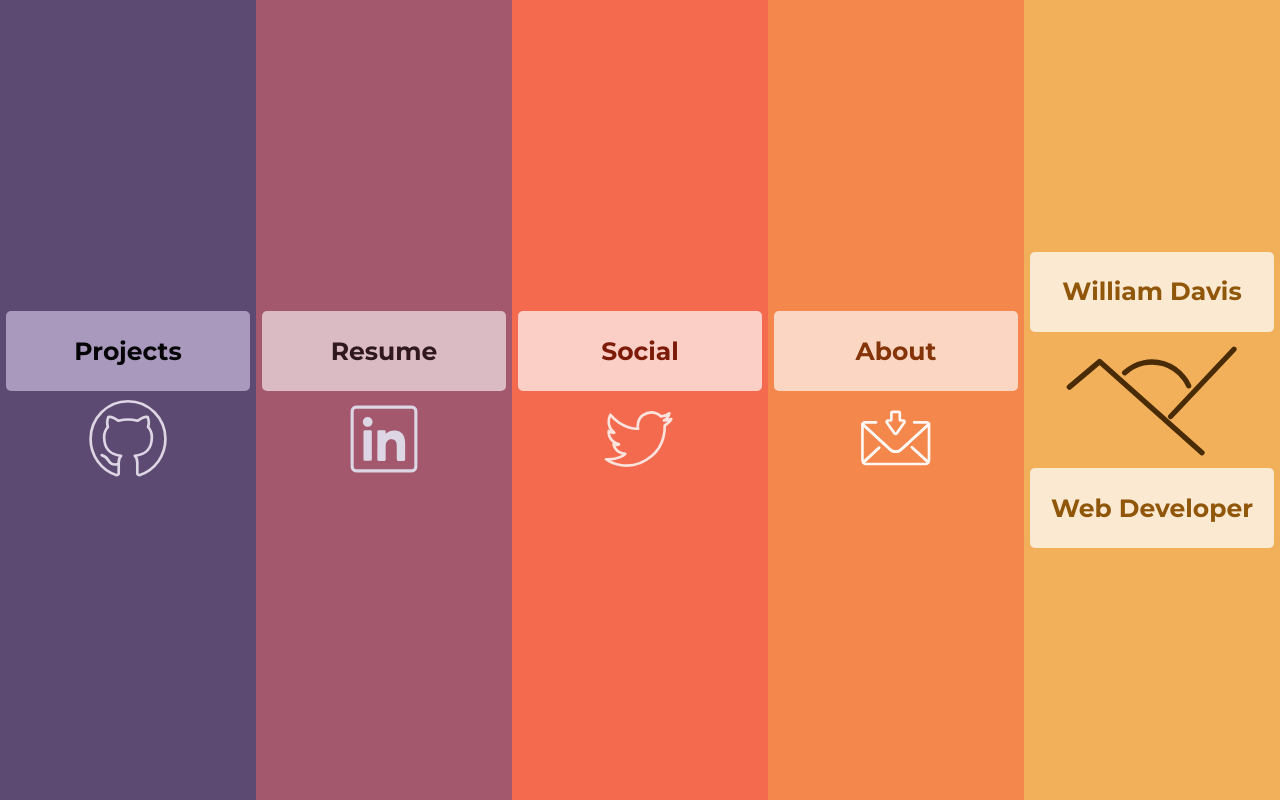
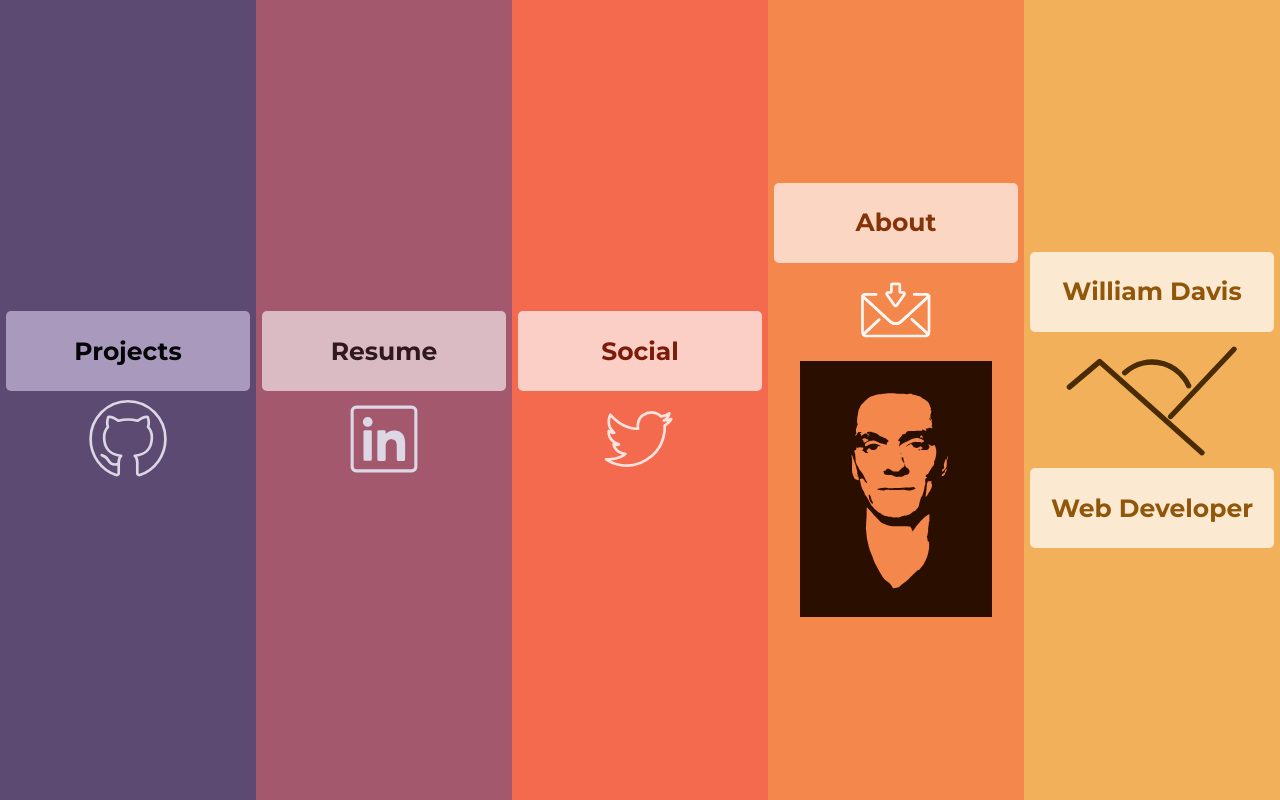
Before and after one commit to dayvista/portfolio-website, a React app: page /social in a window 1280 px wide. Built offline with nearby package versions, Linux system fonts and the light colour scheme.

Commit message:
Messed with selfie SVG.

```diff
--- a/src/components/App.js
+++ b/src/components/App.js
@@ -82,6 +82,7 @@ const App = () => {
           >
             <Icon name="email" />
           </a>
+          <Icon name="selfie" />
         </section>
         <section className="titles-section">
           <div className="title-text titles-title">
--- a/src/components/Icon/IconIndex.js
+++ b/src/components/Icon/IconIndex.js
@@ -9,6 +9,7 @@ import LinkedIn from "./Icons/LinkedIn";
 import Twitter from "./Icons/Twitter";
 import Email from "./Icons/Email";
 import Sunrise from "./Icons/Sunrise";
+import Selfie from "./Icons/Selfie";
 
 const Icon = (props) => {
   switch (props.name) {
@@ -24,6 +25,8 @@ const Icon = (props) => {
       return <Email {...props} />;
     case "sunrise":
       return <Sunrise {...props} />;
+    case "selfie":
+      return <Selfie {...props} />;
     default:
       return <div />;
   }
--- a/src/images/self.svg
+++ b/src/components/Icon/Icons/Selfie.js
@@ -1,13 +1,26 @@
-<?xml version="1.0" standalone="no"?>
-<!DOCTYPE svg PUBLIC "-//W3C//DTD SVG 20010904//EN"
- "http://www.w3.org/TR/2001/REC-SVG-20010904/DTD/svg10.dtd">
-<svg version="1.0" xmlns="http://www.w3.org/2000/svg"
- width="887.000000pt" height="1183.000000pt" viewBox="0 0 887.000000 1183.000000"
- preserveAspectRatio="xMidYMid meet">
+// SVG created at convertio.co
+// 1 to 1 1/3 aspect ratio
 
-<g transform="translate(0.000000,1183.000000) scale(0.100000,-0.100000)"
-fill="#000000" stroke="none">
-<path d="M0 5915 l0 -5915 4435 0 4435 0 0 5915 0 5915 -4435 0 -4435 0 0
+import React from "react";
+
+const Twitter = ({ style = {}, fill = "#2A0F00" }) => (
+  <svg
+    id="selfie"
+    style={style}
+    version="1.0"
+    xmlns="http://www.w3.org/2000/svg"
+    width="887.000000pt"
+    height="1183.000000pt"
+    viewBox="0 0 887.000000 1183.000000"
+    preserveAspectRatio="xMidYMid meet"
+  >
+    <g
+      transform="translate(0.000000,1183.000000) scale(0.100000,-0.100000)"
+      fill={fill}
+      stroke="none"
+    >
+      <path
+        d="M0 5915 l0 -5915 4435 0 4435 0 0 5915 0 5915 -4435 0 -4435 0 0
 -5915z m4420 4410 c8 -5 92 -11 185 -12 182 -3 255 -7 323 -19 32 -5 47 -3 60
 9 12 11 41 17 94 18 70 3 78 1 109 -25 27 -23 40 -27 71 -23 28 4 52 -2 97
 -24 33 -16 81 -32 108 -35 46 -6 133 -42 133 -56 0 -7 116 -88 126 -88 6 0 90
@@ -132,39 +145,63 @@ c9 -12 24 -52 97 -263 15 -44 38 -109 51 -145 13 -36 31 -99 40 -142 8 -42 24
 -51 80 -14 17 -47 76 -74 133 -26 56 -67 133 -91 170 -79 122 -136 241 -172
 363 -20 67 -51 151 -69 187 -65 131 -133 345 -177 557 -4 22 -12 58 -18 80
 -27 109 -40 201 -56 405 -3 41 -10 101 -16 134 -6 32 -7 66 -4 75 4 9 9 88 11
-176 2 88 8 187 13 220 5 33 9 164 10 290 1 127 4 238 7 247 5 16 34 15 34 -2z"/>
-<path d="M5484 7736 c-19 -15 -19 -15 1 -30 11 -8 25 -16 31 -16 18 0 26 31
-13 46 -14 18 -21 17 -45 0z"/>
-<path d="M4640 7550 c-12 -7 -12 -12 -3 -21 9 -9 16 -9 28 1 29 24 9 42 -25
-20z"/>
-<path d="M4697 7374 c-25 -25 20 -151 75 -209 15 -16 28 -41 28 -55 0 -20 2
+176 2 88 8 187 13 220 5 33 9 164 10 290 1 127 4 238 7 247 5 16 34 15 34 -2z"
+      />
+      <path
+        d="M5484 7736 c-19 -15 -19 -15 1 -30 11 -8 25 -16 31 -16 18 0 26 31
+13 46 -14 18 -21 17 -45 0z"
+      />
+      <path
+        d="M4640 7550 c-12 -7 -12 -12 -3 -21 9 -9 16 -9 28 1 29 24 9 42 -25
+20z"
+      />
+      <path
+        d="M4697 7374 c-25 -25 20 -151 75 -209 15 -16 28 -41 28 -55 0 -20 2
 -22 10 -10 20 31 3 130 -22 130 -6 0 -7 17 -4 38 8 50 -20 106 -54 110 -14 2
--29 0 -33 -4z"/>
-<path d="M4826 7061 c-4 -5 -4 -21 0 -35 9 -38 -21 -90 -60 -104 -18 -7 -74
+-29 0 -33 -4z"
+      />
+      <path
+        d="M4826 7061 c-4 -5 -4 -21 0 -35 9 -38 -21 -90 -60 -104 -18 -7 -74
 -53 -125 -105 l-92 -92 -121 3 c-66 2 -130 7 -142 12 -11 4 -49 28 -82 54 -77
 57 -151 76 -190 48 -13 -9 -26 -25 -30 -35 -7 -21 -47 -49 -66 -46 -7 1 -24 1
 -37 0 -22 -1 -23 -4 -17 -48 16 -114 42 -135 176 -146 108 -8 141 -9 173 -7
 12 2 66 -19 121 -45 83 -39 105 -46 135 -40 39 7 66 8 169 4 70 -2 114 14 202
 72 14 9 49 19 78 22 60 7 85 21 118 71 34 50 32 103 -7 172 -22 38 -37 54 -49
-52 -9 -2 -38 16 -62 39 -43 39 -48 48 -64 132 -4 21 -21 34 -28 22z"/>
-<path d="M5189 6000 c-9 -5 -117 -11 -240 -14 -131 -2 -261 -10 -314 -18 -58
+52 -9 -2 -38 16 -62 39 -43 39 -48 48 -64 132 -4 21 -21 34 -28 22z"
+      />
+      <path
+        d="M5189 6000 c-9 -5 -117 -11 -240 -14 -131 -2 -261 -10 -314 -18 -58
 -10 -111 -13 -150 -8 -33 4 -87 3 -121 -1 -87 -12 -243 -15 -284 -6 -19 4 -52
 12 -73 18 -47 13 -289 -6 -358 -27 -48 -15 -85 -46 -75 -62 3 -5 41 -12 83
 -16 43 -3 104 -9 135 -12 39 -4 79 -1 125 10 55 13 100 15 243 11 269 -9 355
 -9 485 -1 97 6 149 4 271 -13 105 -14 160 -17 180 -11 16 5 71 19 123 32 100
-24 125 43 105 76 -13 21 -71 51 -99 51 -11 0 -27 -4 -36 -9z"/>
-<path d="M3186 5648 c-13 -12 -16 -24 -11 -48 4 -17 9 -45 11 -63 7 -58 16
+24 125 43 105 76 -13 21 -71 51 -99 51 -11 0 -27 -4 -36 -9z"
+      />
+      <path
+        d="M3186 5648 c-13 -12 -16 -24 -11 -48 4 -17 9 -45 11 -63 7 -58 16
 -102 24 -112 4 -5 10 -23 14 -38 4 -16 18 -41 31 -55 14 -15 25 -33 25 -40 0
 -17 40 -51 60 -52 30 0 39 33 19 70 -10 19 -23 46 -29 60 -6 14 -18 39 -27 55
 -8 17 -17 47 -19 69 -2 21 -8 44 -13 50 -5 6 -12 27 -16 46 -4 19 -17 44 -29
-55 -21 19 -23 19 -40 3z"/>
-<path d="M2960 8180 c0 -5 4 -10 9 -10 6 0 13 5 16 10 3 6 -1 10 -9 10 -9 0
--16 -4 -16 -10z"/>
-<path d="M2550 6582 c0 -13 28 -42 42 -42 15 0 4 22 -20 38 -13 8 -22 10 -22
-4z"/>
-<path d="M2626 6522 c-10 -9 -7 -20 8 -25 8 -3 19 0 25 7 9 10 7 15 -8 19 -11
-3 -22 2 -25 -1z"/>
-<path d="M5880 3419 c0 -5 5 -7 10 -4 6 3 10 8 10 11 0 2 -4 4 -10 4 -5 0 -10
--5 -10 -11z"/>
-</g>
-</svg>
+55 -21 19 -23 19 -40 3z"
+      />
+      <path
+        d="M2960 8180 c0 -5 4 -10 9 -10 6 0 13 5 16 10 3 6 -1 10 -9 10 -9 0
+-16 -4 -16 -10z"
+      />
+      <path
+        d="M2550 6582 c0 -13 28 -42 42 -42 15 0 4 22 -20 38 -13 8 -22 10 -22
+4z"
+      />
+      <path
+        d="M2626 6522 c-10 -9 -7 -20 8 -25 8 -3 19 0 25 7 9 10 7 15 -8 19 -11
+3 -22 2 -25 -1z"
+      />
+      <path
+        d="M5880 3419 c0 -5 5 -7 10 -4 6 3 10 8 10 11 0 2 -4 4 -10 4 -5 0 -10
+-5 -10 -11z"
+      />
+    </g>
+  </svg>
+);
+
+export default Twitter;
--- a/src/styles/css/Sections/About.css
+++ b/src/styles/css/Sections/About.css
@@ -11,3 +11,7 @@
 #email-icon:hover g path {
   stroke: #fefcfa;
 }
+#selfie {
+  width: 15vw;
+  height: auto;
+}
--- a/src/styles/less/Sections/About.less
+++ b/src/styles/less/Sections/About.less
@@ -19,3 +19,8 @@
     }
   }
 }
+
+#selfie {
+  width: 15vw;
+  height: auto;
+}
```
Also changed, not shown: src/images/self-min.jpg (deleted), src/images/self.jpg (deleted).
